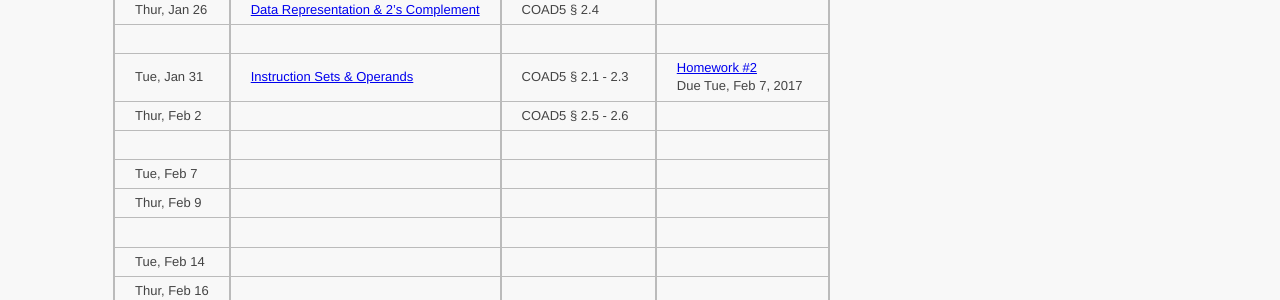
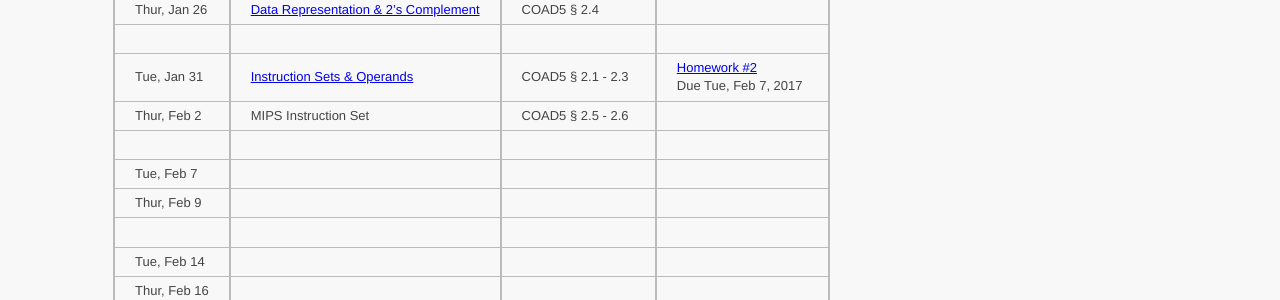
Before and after one commit to ycpcs/ece260-spring2017, a Jekyll site: the page built from schedule_lecture.md, in a window 1280 px wide. Shown: the part 279-579 px from the top of the page. Built offline with Jekyll 4.4.1, drawn with Linux system fonts in a browser that asks for light colours.

Commit message:
updated schedule

```diff
--- a/schedule_lecture.md
+++ b/schedule_lecture.md
@@ -17,13 +17,13 @@ Tue, Jan 24    |  [Technologies & Performance](lectures/lecture2_technologies_an
 Thur, Jan 26   |  [Data Representation & 2's Complement](lectures/lecture3_data_representation_and_2s_complement.pdf)  |  COAD5 § 2.4                                                |
  | | |
 Tue, Jan 31    |  [Instruction Sets & Operands](lectures/lecture4_instructions_and_instruction_sets.pdf)               |  COAD5 § 2.1 - 2.3                                          |  [Homework #2](homework/Homework_Assignment_2.txt) <br> Due Tue, Feb 7, 2017
-Thur, Feb 2    |                                                                                                       |  COAD5 § 2.5 - 2.6                                          | <!-- COAD5 § 2.7 -->
+Thur, Feb 2    |  MIPS Instruction Set                                                                                 |  COAD5 § 2.5 - 2.6                                          |
  | | |
-Tue, Feb 7     |                                                                                                       |                                                             | <!-- COAD5 § 2.8 -->
-Thur, Feb 9    |                                                                                                       |                                                             | <!-- COAD5 § 2.9 - 2.11 -->
+Tue, Feb 7     |                                                                                                       |                                                             | <!-- COAD5 § 2.7 -->
+Thur, Feb 9    |                                                                                                       |                                                             | <!-- COAD5 § 2.8 -->
  | | |
-Tue, Feb 14    |                                                                                                       |                                                             | <!-- COAD5 § 2.12 - 2.13 -->
-Thur, Feb 16   |                                                                                                       |                                                             |
+Tue, Feb 14    |                                                                                                       |                                                             | <!-- COAD5 § 2.9 - 2.11 -->
+Thur, Feb 16   |                                                                                                       |                                                             | <!-- COAD5 § 2.12 - 2.13 -->
  | | |
 Tue, Feb 21    |                                                                                                       |                                                             |
 Thur, Feb 23   |                                                                                                       |                                                             | <!-- EXAM #1 -->
```
